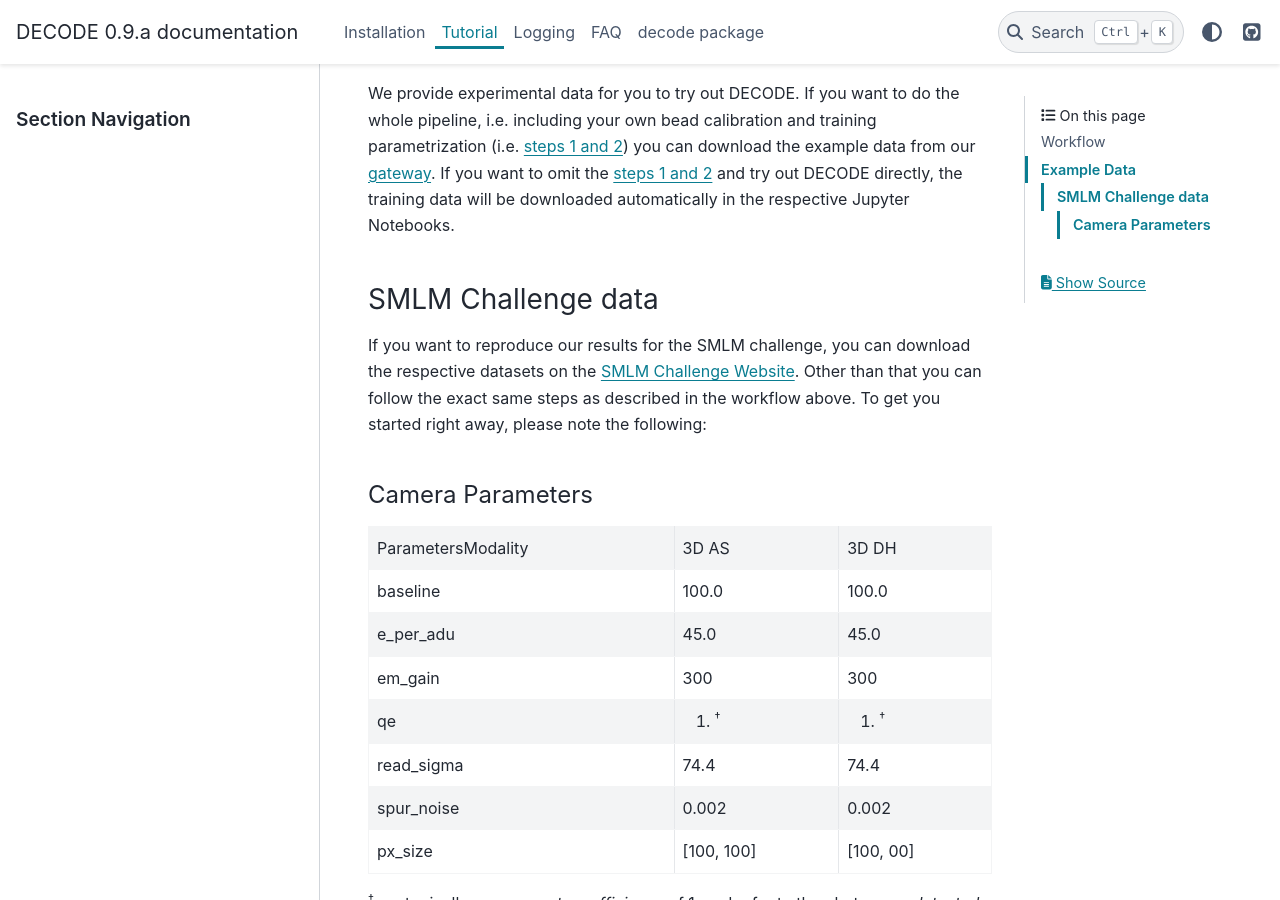
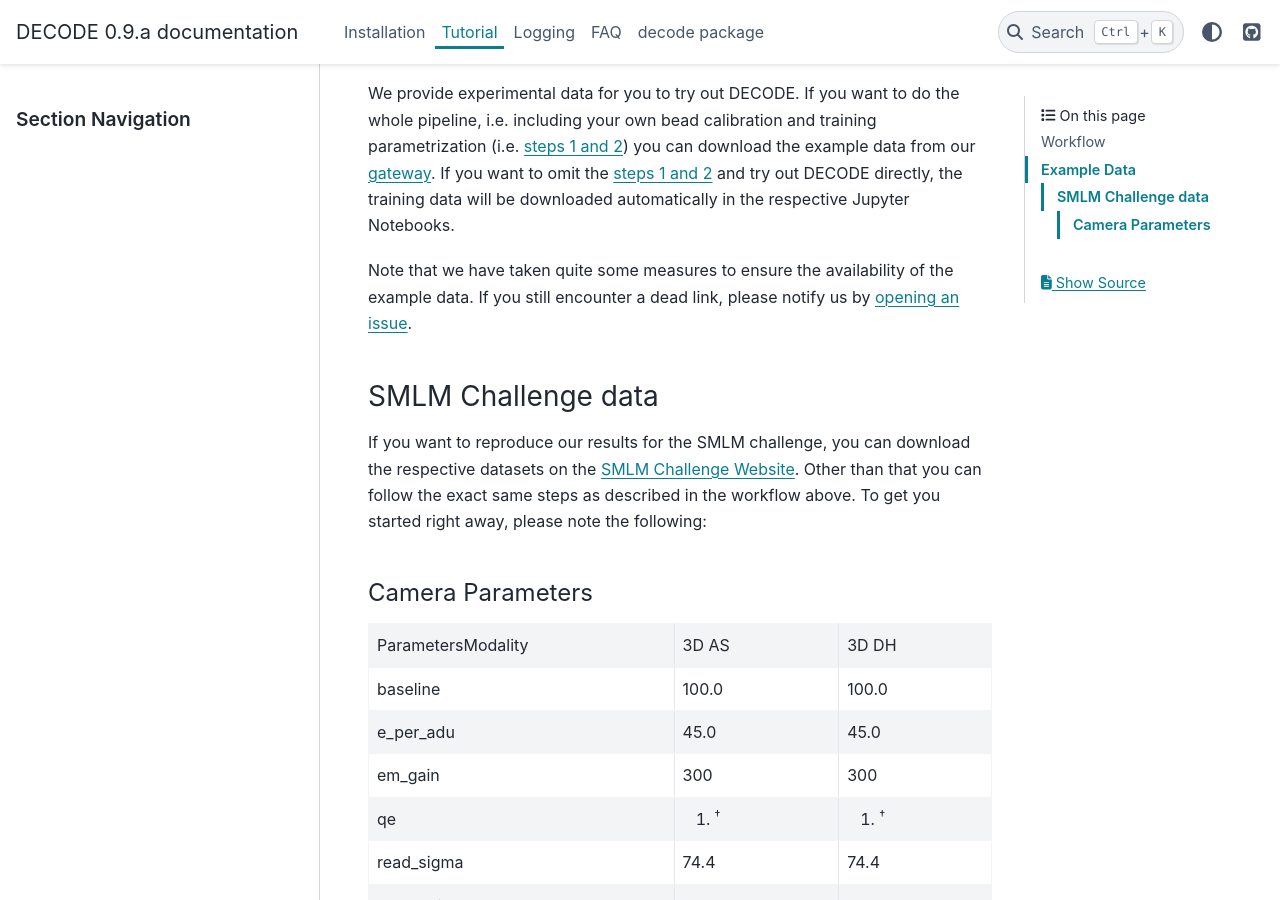
Before and after one commit to TuragaLab/DECODE, a Sphinx documentation site: the page built from docs/source/tutorial.rst, in a window 1280 px wide and 900 px high, scrolled down 2825 px. Built offline with Sphinx 7.4.7 and the PyData theme 0.15.4, drawn with Linux system fonts in a browser that asks for light colours.

Commit message:
Add Issue for reporting a dead link

```diff
--- a/docs/source/tutorial.rst
+++ b/docs/source/tutorial.rst
@@ -123,6 +123,10 @@ including your own bead calibration and training parametrization
 If you want to omit the :ref:`steps 1 and 2 <Workflow>` and try out DECODE directly, the training
 data will be downloaded automatically in the respective Jupyter Notebooks.
 
+Note that we have taken quite some measures to ensure the availability of the example data. If
+you still encounter a dead link, please notify us by
+`opening an issue <https://github.com/TuragaLab/DECODE/issues>`__.
+
 
 SMLM Challenge data
 ^^^^^^^^^^^^^^^^^^^
```
